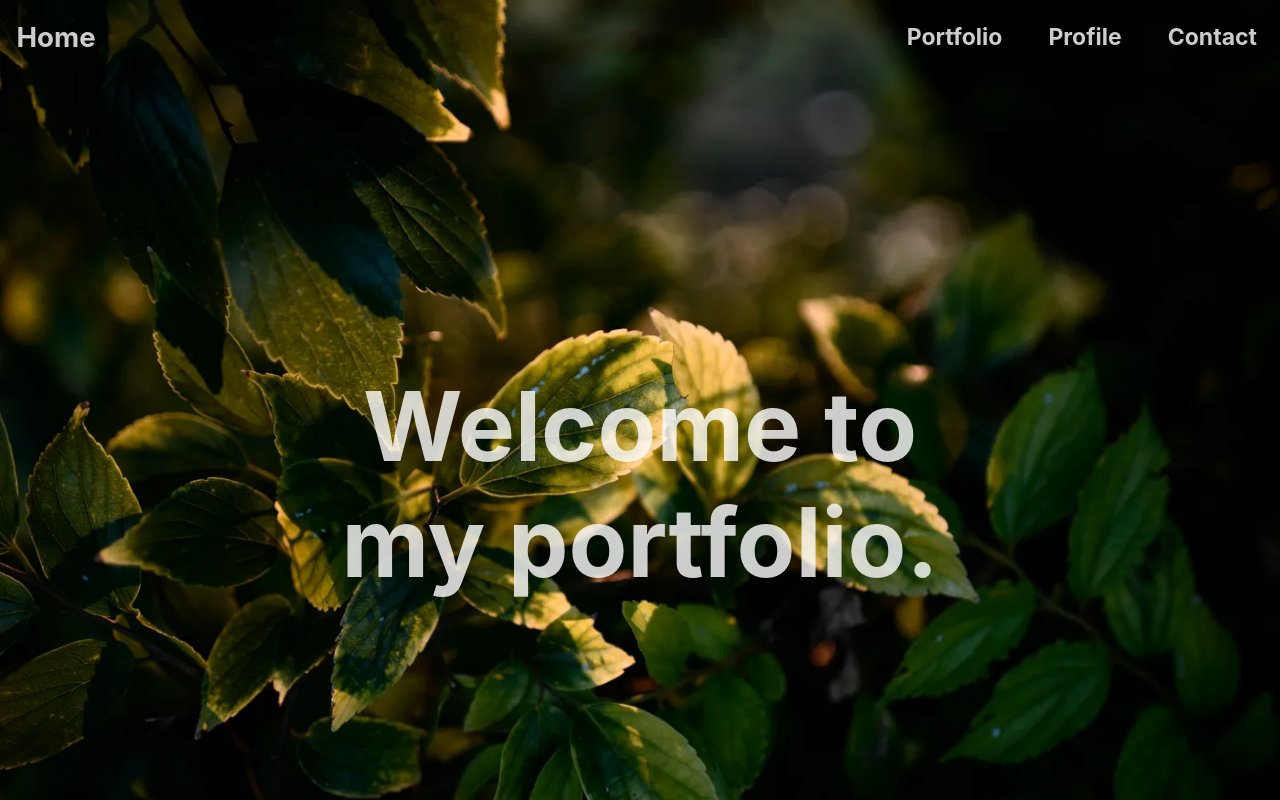
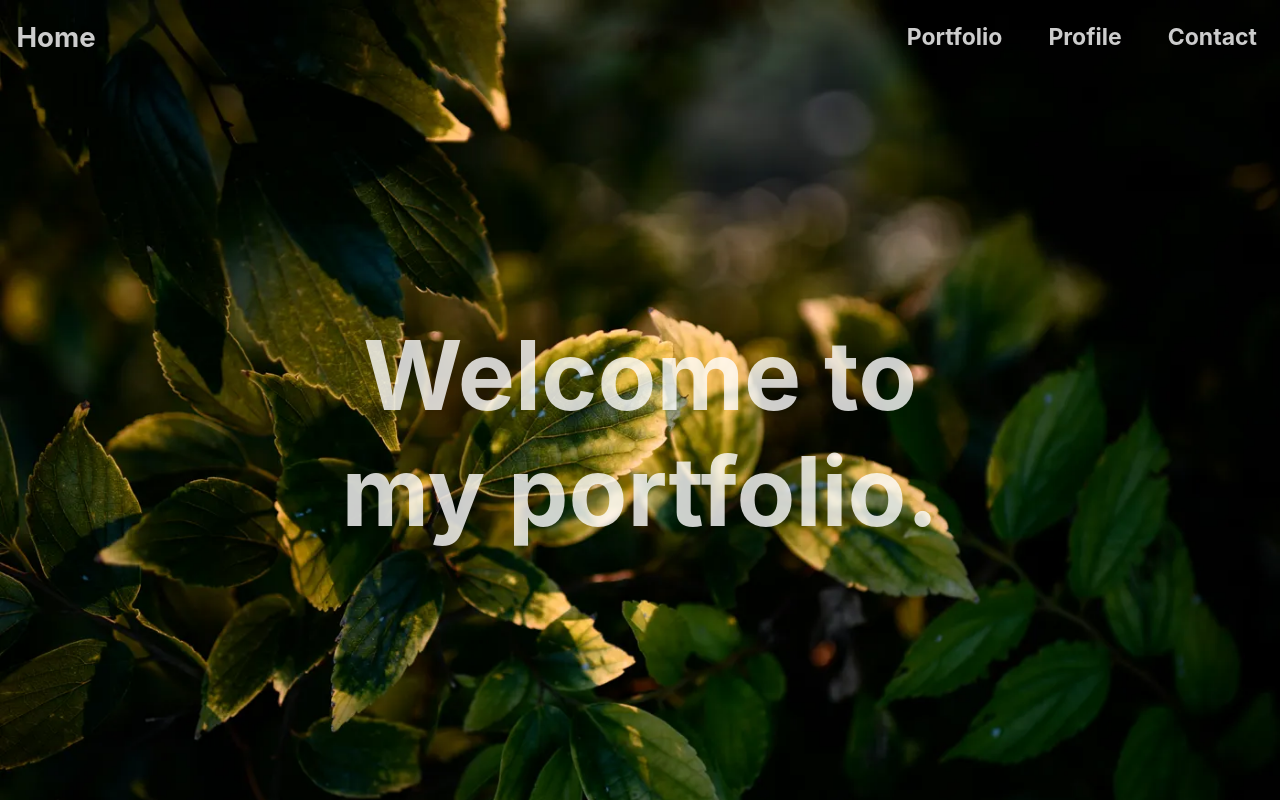
Before and after one commit to Yuta-Tsutsumi/portfolio-site, a React (Create React App) app: page / in a window 1280 px wide. Built offline with nearby package versions, Linux system fonts and the light colour scheme.

Commit message:
縦の中央揃え

```diff
--- a/src/components/Pages/HomePages/HomePages.module.scss
+++ b/src/components/Pages/HomePages/HomePages.module.scss
@@ -10,7 +10,7 @@
   h1 {
     text-align: center;
     margin: 0;
-    margin-top: 23%;
+    margin-top: 19%;
     font-size: 6em;
     color: #fff;
     opacity: 0.8;
```
